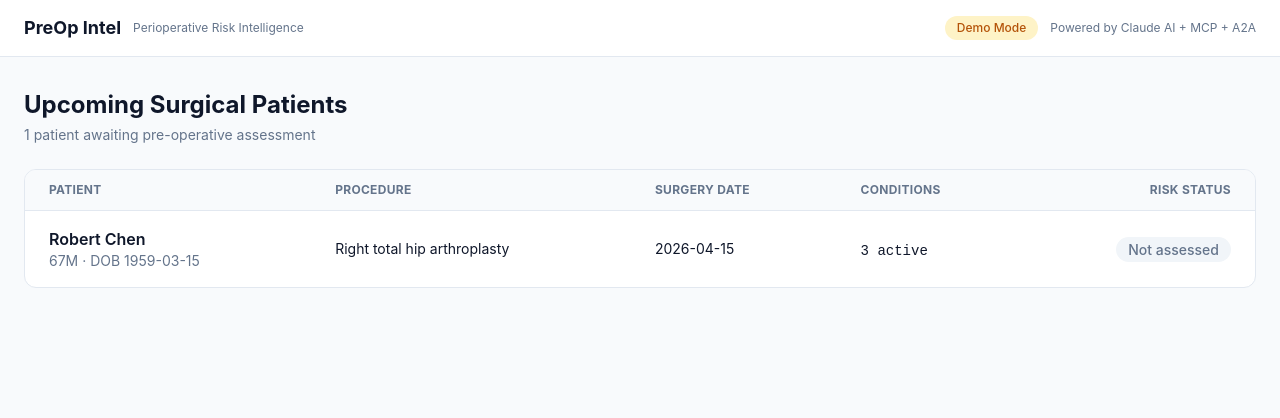
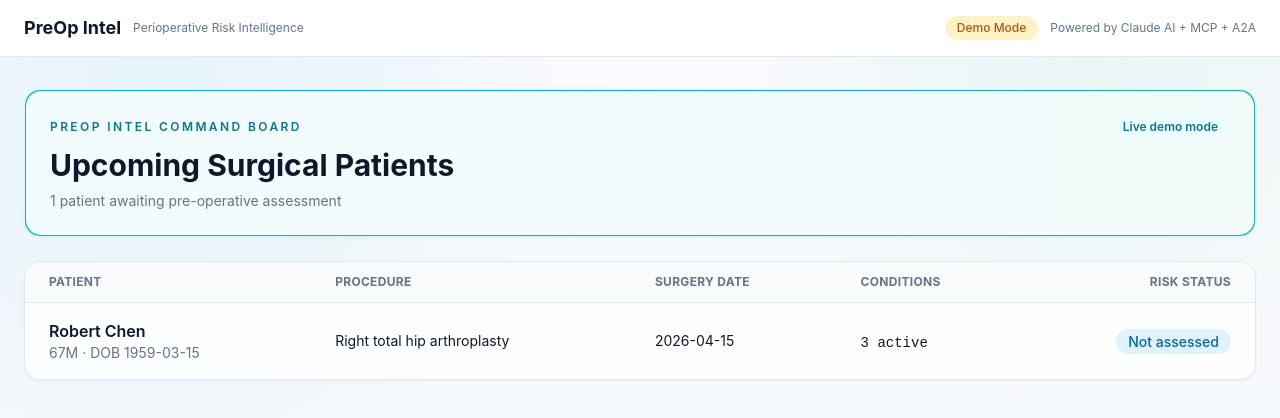
Before and after one commit to yatinkalra22/preop-intel, a Next.js app in the folder apps/frontend/: page /dashboard in a window 1280 px wide. Shown: the top 418 px of the page. Built offline with nearby package versions, Linux system fonts and the light colour scheme.

Commit message:
feat: polish demo UX and add README architecture diagram + playbook link

```diff
--- a/apps/frontend/app/dashboard/page.tsx
+++ b/apps/frontend/app/dashboard/page.tsx
@@ -29,22 +29,26 @@ export default function DashboardPage() {
   ];
 
   return (
-    <div className="mx-auto max-w-7xl px-6 py-8">
-      <div className="mb-6 flex items-end justify-between">
-        <div>
-          <h1 className="text-2xl font-bold text-clinical-text-primary">
-            Upcoming Surgical Patients
-          </h1>
-          <p className="mt-1 text-sm text-clinical-text-muted">
-            {patients.length} patient{patients.length !== 1 ? 's' : ''} awaiting pre-operative assessment
-          </p>
+    <div className="mx-auto max-w-7xl px-6 py-8 fade-rise">
+      <section className="glass-panel mb-6 overflow-hidden rounded-2xl border border-cyan-100 shadow-sm">
+        <div className="bg-gradient-to-r from-cyan-500 via-sky-500 to-teal-500 p-[1px]">
+          <div className="rounded-[15px] bg-white/95 px-6 py-6">
+            <div className="mb-2 flex items-center justify-between">
+              <p className="text-xs font-semibold uppercase tracking-[0.2em] text-cyan-700">PreOp Intel Command Board</p>
+              <span className="rounded-full bg-cyan-50 px-3 py-1 text-xs font-semibold text-cyan-700">Live demo mode</span>
+            </div>
+            <h1 className="text-3xl font-bold text-clinical-text-primary">Upcoming Surgical Patients</h1>
+            <p className="mt-2 text-sm text-clinical-text-muted">
+              {patients.length} patient{patients.length !== 1 ? 's' : ''} awaiting pre-operative assessment
+            </p>
+          </div>
         </div>
-      </div>
+      </section>
 
-      <div className="overflow-hidden rounded-xl border border-clinical-border bg-white">
+      <div className="glass-panel overflow-hidden rounded-2xl border border-clinical-border shadow-sm">
         <table className="w-full">
           <thead>
-            <tr className="border-b border-clinical-border bg-slate-50 text-left text-xs font-semibold uppercase tracking-wide text-clinical-text-muted">
+            <tr className="border-b border-clinical-border bg-slate-50/90 text-left text-xs font-semibold uppercase tracking-wide text-clinical-text-muted">
               <th className="px-6 py-3">Patient</th>
               <th className="px-6 py-3">Procedure</th>
               <th className="px-6 py-3">Surgery Date</th>
@@ -57,7 +61,7 @@ export default function DashboardPage() {
               <tr
                 key={patient.id}
                 onClick={() => router.push(`/patient/${patient.id}`)}
-                className="cursor-pointer border-b border-clinical-border transition-colors last:border-0 hover:bg-slate-50"
+                className="stagger-in cursor-pointer border-b border-clinical-border transition-all last:border-0 hover:bg-cyan-50/40"
               >
                 <td className="px-6 py-4">
                   <p className="font-semibold text-clinical-text-primary">{patient.name}</p>
@@ -82,7 +86,7 @@ export default function DashboardPage() {
                       {patient.riskLevel}
                     </span>
                   ) : (
-                    <span className="rounded-full bg-slate-100 px-3 py-1 text-sm font-medium text-slate-500">
+                    <span className="rounded-full bg-sky-100 px-3 py-1 text-sm font-medium text-sky-700">
                       Not assessed
                     </span>
                   )}
--- a/apps/frontend/app/globals.css
+++ b/apps/frontend/app/globals.css
@@ -4,5 +4,33 @@
 
 body {
   background-color: #F8FAFC;
+  background-image:
+    radial-gradient(circle at 12% 10%, rgba(14, 165, 233, 0.08), transparent 30%),
+    radial-gradient(circle at 85% 6%, rgba(16, 185, 129, 0.06), transparent 25%),
+    linear-gradient(180deg, rgba(248, 250, 252, 1) 0%, rgba(241, 245, 249, 0.65) 100%);
   color: #0F172A;
 }
+
+.glass-panel {
+  backdrop-filter: blur(6px);
+  background: rgba(255, 255, 255, 0.82);
+}
+
+.fade-rise {
+  animation: fade-rise 420ms ease-out;
+}
+
+.stagger-in {
+  animation: fade-rise 500ms ease-out;
+}
+
+@keyframes fade-rise {
+  from {
+    opacity: 0;
+    transform: translateY(10px);
+  }
+  to {
+    opacity: 1;
+    transform: translateY(0);
+  }
+}
--- a/apps/frontend/app/patient/[patientId]/assessment/page.tsx
+++ b/apps/frontend/app/patient/[patientId]/assessment/page.tsx
@@ -271,7 +271,7 @@ export default function AssessmentPage() {
         patientId={patientId}
       />
 
-      <div className="mx-auto max-w-7xl px-6 py-8">
+      <div className="mx-auto max-w-7xl px-6 py-8 fade-rise">
         {/* Breadcrumb navigation */}
         <nav className="mb-6 text-sm text-clinical-text-muted">
           <button onClick={() => router.push('/dashboard')} className="hover:text-clinical-accent">
@@ -287,7 +287,10 @@ export default function AssessmentPage() {
 
         {/* Start button */}
         {phase === 'idle' && (
-          <div className="mb-8 flex flex-col items-center justify-center rounded-xl border-2 border-dashed border-clinical-border bg-white py-16">
+          <div className="glass-panel mb-8 flex flex-col items-center justify-center rounded-2xl border border-cyan-100 py-16 shadow-sm">
+            <p className="mb-3 rounded-full bg-cyan-100 px-3 py-1 text-xs font-semibold uppercase tracking-wide text-cyan-700">
+              Multi-agent orchestration
+            </p>
             <h2 className="mb-2 text-xl font-bold text-clinical-text-primary">
               PreOp Risk Assessment
             </h2>
@@ -300,7 +303,7 @@ export default function AssessmentPage() {
             </p>
             <button
               onClick={startDemo}
-              className="rounded-xl bg-clinical-accent px-10 py-4 text-lg font-bold text-white shadow-lg transition-all hover:bg-clinical-accent-dark hover:shadow-xl"
+              className="rounded-xl bg-gradient-to-r from-cyan-500 to-sky-600 px-10 py-4 text-lg font-bold text-white shadow-lg transition-all hover:scale-[1.01] hover:shadow-xl"
             >
               Start Assessment
             </button>
@@ -315,7 +318,7 @@ export default function AssessmentPage() {
 
         {/* Agent panel + Gauges row */}
         {phase !== 'idle' && (
-          <div className="mb-6 grid gap-6 lg:grid-cols-3">
+          <div className="mb-6 grid gap-6 lg:grid-cols-3 stagger-in">
             <div className="lg:col-span-1">
               <AgentStatusPanel agents={agents} />
             </div>
@@ -342,7 +345,7 @@ export default function AssessmentPage() {
 
         {/* Results section */}
         {showResults && (
-          <div className="space-y-6">
+          <div className="space-y-6 fade-rise">
             <RiskBanner
               overallRisk={currentResult.overallRisk}
               overallRiskPercent={currentResult.overallRiskPercent}
```
Also changed, not shown: 1 other file (tests, documents, lock files or other folders).
